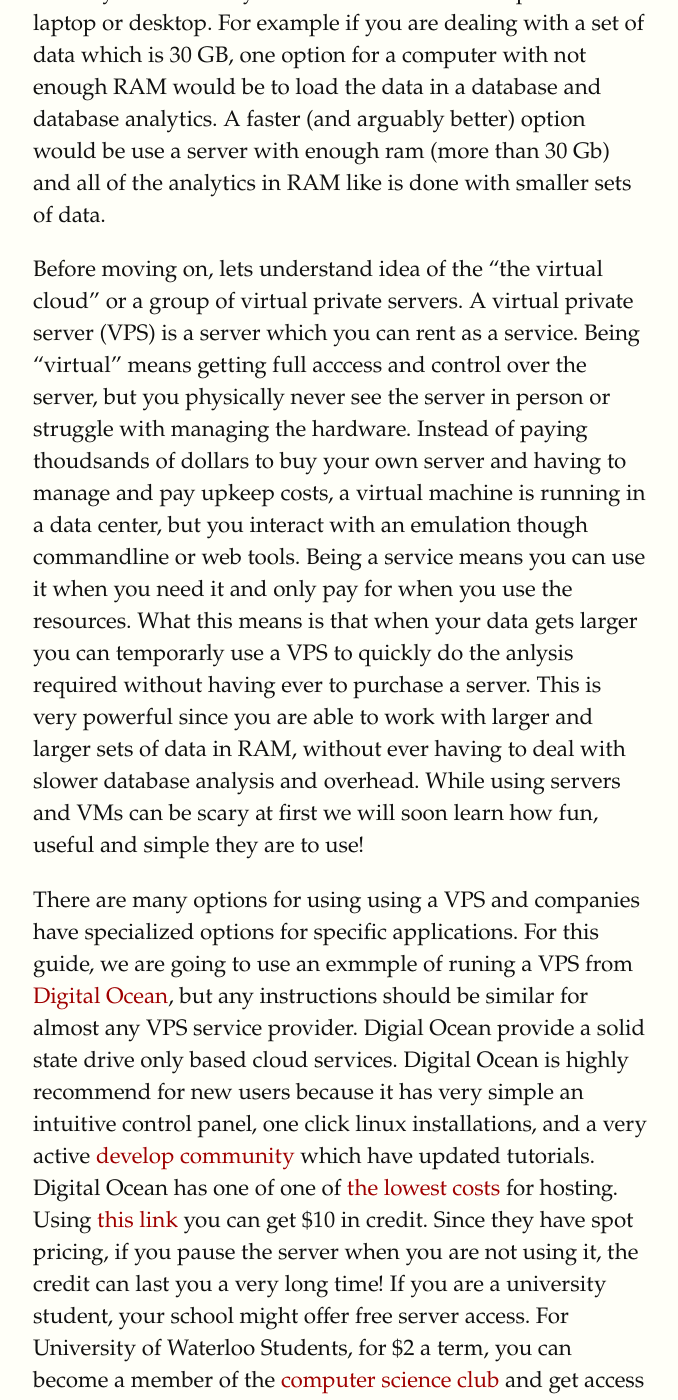
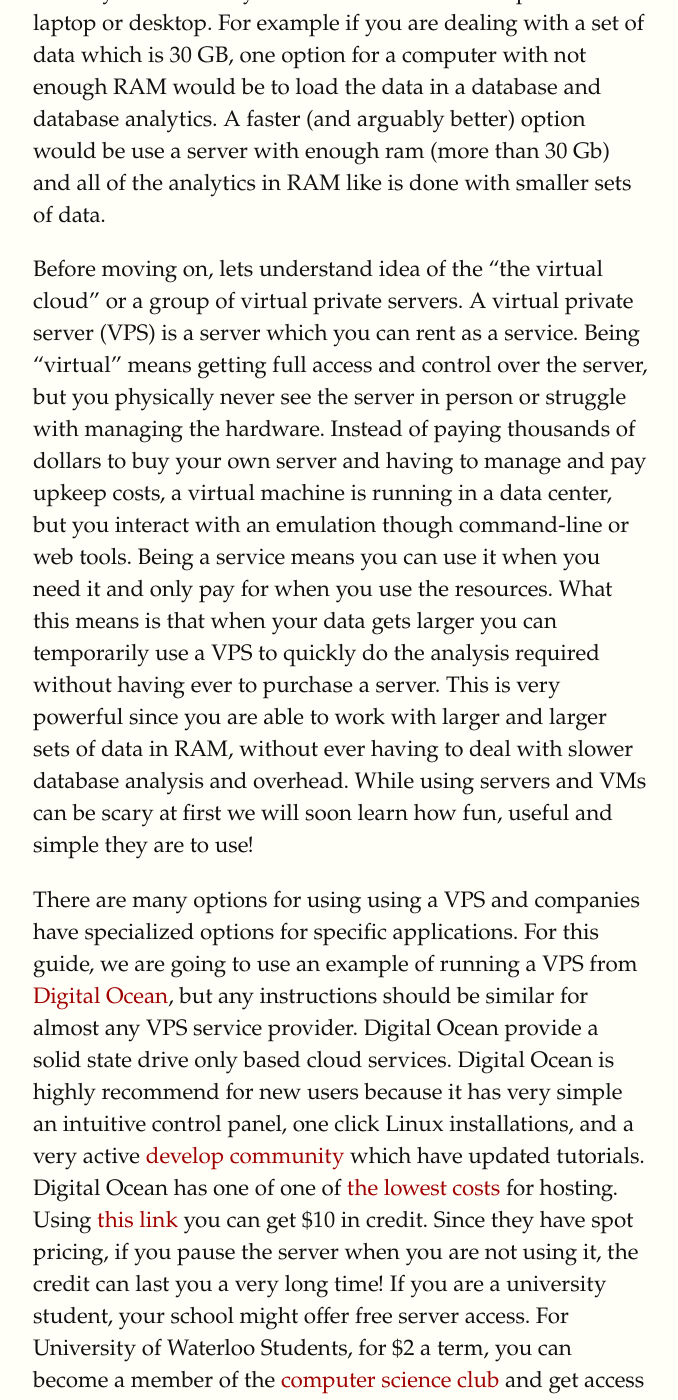
Before and after one commit to datascienceguide/datascienceguide.github.io, a Jekyll site: the page built from _posts/tutorials/2016-12-30-beginner-tutorial-how-to-get-started-with-data-science-using-servers.md, in a window 1280 px wide and 1400 px high, scrolled down 934 px. Shown: the whole window, without its empty margins (127-805 px from the left). Built offline with Jekyll 4.4.1, drawn with Linux system fonts in a browser that asks for light colours; some of the changed text lies outside the part shown.

````diff
--- a/_posts/tutorials/2016-12-30-beginner-tutorial-how-to-get-started-with-data-science-using-servers.md
+++ b/_posts/tutorials/2016-12-30-beginner-tutorial-how-to-get-started-with-data-science-using-servers.md
@@ -9,17 +9,17 @@ In this tutorial we will learn how to install and python and R along with the po
 
 ### Introduction
 
-When a data scientist is working with a larger set of data which requires more computational resources than their desktop or laptop, they use a more powerful computer called a server.  A server is generally a very powerful computer which is dedicted to a specific task (for example running a file system, running a database, doing data analysis, runing a web application or even all of the above!).
+When a data scientist is working with a larger set of data which requires more computational resources than their desktop or laptop, they use a more powerful computer called a server.  A server is generally a very powerful computer which is dedicated to a specific task (for example running a file system, running a database, doing data analysis, running a web application or even all of the above!).
 
 A server with multiple fast processors and large memory allows you to do analysis which is otherwise not possible on a laptop or desktop. For example if you are dealing with a set of data which is 30 GB, one option for a computer with not enough RAM would be to load the data in a database and database analytics.  A faster (and arguably better) option would be use a server with enough ram (more than 30 Gb) and all of the analytics in RAM like is done with smaller sets of data.
 
-Before moving on, lets understand idea of the "the virtual cloud" or a group of virtual private servers.  A virtual private server (VPS) is a server which you can rent as a service.  Being "virtual" means getting full acccess and control over the server, but you physically never see the server in person or struggle with managing the hardware.  Instead of paying thoudsands of dollars to buy your own server and having to manage and pay upkeep costs, a virtual machine is running in a data center, but you interact with an emulation though commandline or web tools.  Being a service means you can use it when you need it and only pay for when you use the resources.  What this means is that when your data gets larger you can temporarly use a VPS to quickly do the anlysis required without having ever to purchase a server.  This is very powerful since you are able to work with larger and larger sets of data in RAM, without ever having to deal with slower database analysis and overhead.  While using servers and VMs can be scary at first we will soon learn how fun, useful and simple they are to use!
+Before moving on, lets understand idea of the "the virtual cloud" or a group of virtual private servers.  A virtual private server (VPS) is a server which you can rent as a service.  Being "virtual" means getting full access and control over the server, but you physically never see the server in person or struggle with managing the hardware.  Instead of paying thousands of dollars to buy your own server and having to manage and pay upkeep costs, a virtual machine is running in a data center, but you interact with an emulation though command-line or web tools.  Being a service means you can use it when you need it and only pay for when you use the resources.  What this means is that when your data gets larger you can temporarily use a VPS to quickly do the analysis required without having ever to purchase a server.  This is very powerful since you are able to work with larger and larger sets of data in RAM, without ever having to deal with slower database analysis and overhead.  While using servers and VMs can be scary at first we will soon learn how fun, useful and simple they are to use!
 
-There are many options for using using a VPS and companies have specialized options for specific applications.  For this guide, we are going to use an exmmple of runing a VPS from [Digital Ocean](https://m.do.co/c/d8927c335d4a), but any instructions should be similar for almost any VPS service provider.   Digial Ocean provide a solid state drive only based cloud services.  Digital Ocean is highly recommend for new users because it has very simple an intuitive control panel, one click linux installations, and a very active [develop community](https://www.digitalocean.com/community/) which have updated tutorials.  Digital Ocean has one of one of [the lowest costs](https://www.digitalocean.com/pricing/) for hosting.  Using [this link](https://m.do.co/c/d8927c335d4a) you can get $10 in credit.  Since they have spot pricing, if you pause the server when you are not using it, the credit can last you a very long time!  If you are a university student, your school might offer free server access.  For University of Waterloo Students, for $2 a term, you can become a member of the [computer science club](https://csclub.uwaterloo.ca/) and get access to their servers.
+There are many options for using using a VPS and companies have specialized options for specific applications.  For this guide, we are going to use an example of running a VPS from [Digital Ocean](https://m.do.co/c/d8927c335d4a), but any instructions should be similar for almost any VPS service provider.   Digital Ocean provide a solid state drive only based cloud services.  Digital Ocean is highly recommend for new users because it has very simple an intuitive control panel, one click Linux installations, and a very active [develop community](https://www.digitalocean.com/community/) which have updated tutorials.  Digital Ocean has one of one of [the lowest costs](https://www.digitalocean.com/pricing/) for hosting.  Using [this link](https://m.do.co/c/d8927c335d4a) you can get $10 in credit.  Since they have spot pricing, if you pause the server when you are not using it, the credit can last you a very long time!  If you are a university student, your school might offer free server access.  For University of Waterloo Students, for $2 a term, you can become a member of the [computer science club](https://csclub.uwaterloo.ca/) and get access to their servers.
 
-The two most common (open sourced) programming languages for doing data science are python (using the PyDataScience stack) and R.  Python is a very easy to learn yet powerful programming language.  Many data scientists who also work on production systems or applications use python primarily for analysis.  The PyDataScience stack includes SciPy, NumPy, Pandas, Scikitlearn and many more open sourced software librabries.  We are soon going to learn that all of these libraries are easy to install using `pip` or [Python Package Index](https://pypi.python.org/pypi/pip).  This means that the development of the packages are contributed and reviewed by hundreds and thoudsands of people around the world.  R is a very powerful mathematical and statistical programming language.  Many data scientists who work on the analysis of data use R and is has many statistical packages.  R also has its own application development environment which can also be used to build data tools.  Similarly to `pip`, the libraries for the R programming langage are packages and maintained in [The Comprehensive R Archive Network](https://cran.r-project.org/) or CRAN.
+The two most common (open sourced) programming languages for doing data science are python (using the PyDataScience stack) and R.  Python is a very easy to learn yet powerful programming language.  Many data scientists who also work on production systems or applications use python primarily for analysis.  The PyDataScience stack includes SciPy, NumPy, Pandas, Scikitlearn and many more open sourced software libraries.  We are soon going to learn that all of these libraries are easy to install using `pip` or [Python Package Index](https://pypi.python.org/pypi/pip).  This means that the development of the packages are contributed and reviewed by hundreds and thousands of people around the world.  R is a very powerful mathematical and statistical programming language.  Many data scientists who work on the analysis of data use R and is has many statistical packages.  R also has its own application development environment which can also be used to build data tools.  Similarly to `pip`, the libraries for the R programming language are packages and maintained in [The Comprehensive R Archive Network](https://cran.r-project.org/) or CRAN.
 
-The most common IDE/development tool for doing data science in python is [Jupyter notebook](http://jupyter.org/).  Jupyter Notebook is a web application that allows you to create and share documents that contain live code, equations, visualizations and explanatory text.  It is very useful as it enables rapid prototyping and reproducable code.  Similarly [Rstudio](https://www.rstudio.com/) is the most common IDE/development tool for doing data science in R, and it offers the ability for notebook like documents using Rmarkdown and even custom web applications using RShiny.  Since Jupyter Notebook and Rstudio are web applications using servers, data scientists can use the same tools they are used to using  on their desktops with the added computational power of servers.
+The most common IDE/development tool for doing data science in python is [Jupyter notebook](http://jupyter.org/).  Jupyter Notebook is a web application that allows you to create and share documents that contain live code, equations, visualizations and explanatory text.  It is very useful as it enables rapid prototyping and reproducible code.  Similarly [Rstudio](https://www.rstudio.com/) is the most common IDE/development tool for doing data science in R, and it offers the ability for notebook like documents using Rmarkdown and even custom web applications using RShiny.  Since Jupyter Notebook and Rstudio are web applications using servers, data scientists can use the same tools they are used to using  on their desktops with the added computational power of servers.
 
 ## Goals:
 
@@ -33,15 +33,15 @@ The most common IDE/development tool for doing data science in python is [Jupyte
 
 ## Prerequisites:
 
-You must have acess to a simple ubuntu linux server with at 1 GB RAM (the more is better).  If using digial ocean, you can follow their guide on [how to create your first digital ocean virtual server](https://www.digitalocean.com/community/tutorials/how-to-create-your-first-digitalocean-droplet-virtual-server).
+You must have access to a simple ubuntu linux server with at 1 GB RAM (the more is better).  If using digital ocean, you can follow their guide on [how to create your first digital ocean virtual server](https://www.digitalocean.com/community/tutorials/how-to-create-your-first-digitalocean-droplet-virtual-server).
 
 ##  How to SSH
 
-In this section we will learn how to connect to a server using SSH.  For linux and mac we will learn how to use terminal, and for windows we will learn how to use putty.
+In this section we will learn how to connect to a server using SSH.  For Linux and Mac we will learn how to use terminal, and for windows we will learn how to use putty.
 
 SSH or [Secure Shell](https://en.wikipedia.org/wiki/Secure_Shell) is a  cryptographic (encrypted) network protocol to allow remote login and other network services to operate securely over an unsecured network.  It enables you access your server for log in, file uploading and even conencting to Jupyter notebook or Rstudio.
 
-If you are using a Linux or Mac computer, you can open terminal and follow this guide for [setting up ssh](https://www.digitalocean.com/community/tutorials/how-to-use-ssh-keys-with-digitalocean-droplets) for setting up your ssh key and connecting to the server.  If you are using Windows you can follow this guide for [setting up ssh on wondows](https://www.digitalocean.com/community/tutorials/how-to-use-ssh-keys-with-putty-on-digitalocean-droplets-windows-users) where you learn how to download and install putty.
+If you are using a Linux or Mac computer, you can open terminal and follow this guide for [setting up ssh](https://www.digitalocean.com/community/tutorials/how-to-use-ssh-keys-with-digitalocean-droplets) for setting up your ssh key and connecting to the server.  If you are using Windows you can follow this guide for [setting up ssh on windows](https://www.digitalocean.com/community/tutorials/how-to-use-ssh-keys-with-putty-on-digitalocean-droplets-windows-users) where you learn how to download and install putty.
 
 As the guide mentioned, it is highly recommended to use an SSH key, but it is also possible to secure shell using a username and password.  In general, once SSH is setup, on Mac and Linux you can connect using
 ```
@@ -58,7 +58,7 @@ And on Windows you can connect using [Putty](http://www.chiark.greenend.org.uk/~
 
 ![](https://assets.digitalocean.com/articles/putty_do_keys/enter_ip.png)
 
-Back to our example, we can connect to corn-syrup by simply entering the url into putty under the host name and clicking open.
+Back to our example, we can connect to corn-syrup by simply entering the URL into putty under the host name and clicking open.
 
 ![](/images/putty.png)
 
@@ -198,15 +198,15 @@ Next let us learn how to transfer data between your local computer and the serve
 
 # Securely Transferring Files with a Remote Server
 
-In this section we will learn how to tranfer files using SSH.  First we will send a data file from our local computer to the server, next we will build a simple model and output the results into a new data file and trasfer it back to our local computer.
+In this section we will learn how to transfer files using SSH.  First we will send a data file from our local computer to the server, next we will build a simple model and output the results into a new data file and transfer it back to our local computer.
 
 ## Using Filezilla (Windows, Linux and Mac)
 
 The Digital Ocean Community page has a great guide with the theory behind on how to [How To Use Filezilla to Transfer and Manage Files Securely](https://www.digitalocean.com/community/tutorials/how-to-use-filezilla-to-transfer-and-manage-files-securely-on-your-vps)  Filezilla is an opensourced graphical user interface which enables you to send files using different network protocols.
 
-After you download and install the [filezilla client](https://filezilla-project.org/), you can connect to it by typing in `sftp://<server-ip>:8787` into the Host on the top right, and then the username and password on the server and port `22`.  22 is the default port for SSH.   Once you have entered the details, you can click quickconnect, and it will connect to the server.  One the left hand side you will access to your local files, and on right hand side you will accress to the servers.  You can now drag and drop files between your local computer and the server.
+After you download and install the [filezilla client](https://filezilla-project.org/), you can connect to it by typing in `sftp://<server-ip>:8787` into the Host on the top right, and then the username and password on the server and port `22`.  22 is the default port for SSH.   Once you have entered the details, you can click quickconnect, and it will connect to the server.  One the left hand side you will access to your local files, and on right hand side you will access to the servers.  You can now drag and drop files between your local computer and the server.
 
-Note, if you are using the csclub server, since they have a shared file system you have to transfer files by connecting to csclub.uwaterloo.ca.  An example of a conection between the csclub server and my local computer using filezilla is shown below:
+Note, if you are using the csclub server, since they have a shared file system you have to transfer files by connecting to csclub.uwaterloo.ca.  An example of a connection between the csclub server and my local computer using Filezilla is shown below:
 
 ![](/images/filezilla.png)
 
````
Also changed, not shown: other parts of _posts/tutorials/2016-12-30-beginner-tutorial-how-to-get-started-with-data-science-using-servers.md (+6 -6 lines), _posts/2016-12-22-exploratory-data-analysis.md (+2 -0 lines), _posts/tutorials/2016-12-30-how-to-install-the-python-data-science-stack-on-a-remote-server.md (+1 -1 lines).
